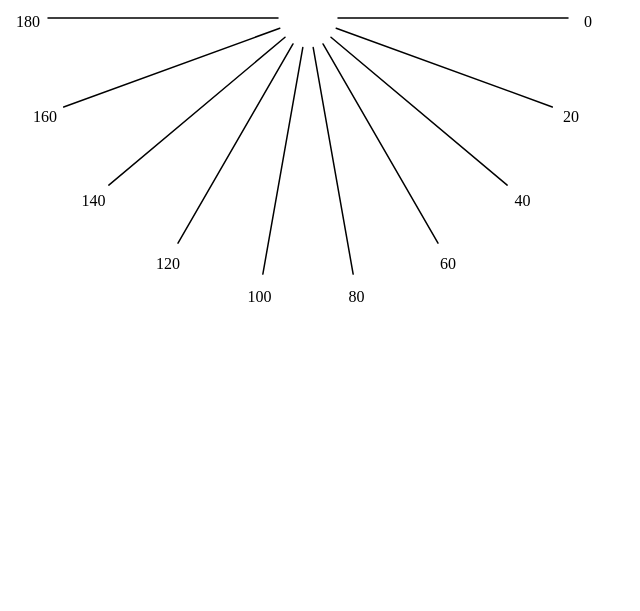
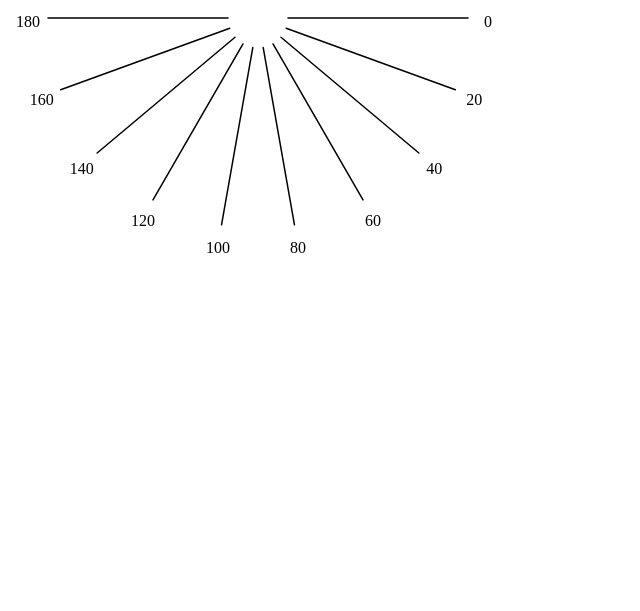
Before and after one commit to night-beaver/angled-peggle-aimer, a website: page index.html in a window 1280 px wide. Shown: the whole page, without its empty margins (0-640 px from the left). Drawn offline with Linux system fonts and the light colour scheme.

Commit message:
fixed some issues when creating a new element programatically

```diff
--- a/PeggleAimer.js
+++ b/PeggleAimer.js
@@ -1,4 +1,3 @@
-"use strict";
 function deg2rad(deg) {
     return deg * (Math.PI / 180);
 }
@@ -57,11 +56,11 @@ class Vec2D {
         return new Vec2D(x, y);
     }
 }
-class PeggleAimerElement extends HTMLElement {
+export default class PeggleAimerElement extends HTMLElement {
     svg = document.createElementNS('http://www.w3.org/2000/svg', 'svg');
     baseGroup = document.createElementNS('http://www.w3.org/2000/svg', 'g');
     handGroup = document.createElementNS('http://www.w3.org/2000/svg', 'g');
-    _width = 500;
+    _width = 0;
     get width() {
         return this._width;
     }
@@ -75,7 +74,7 @@ class PeggleAimerElement extends HTMLElement {
         this.svg.setAttribute('width', `${this.width}`);
         this.addDial();
     }
-    _height = 500;
+    _height = 0;
     get height() {
         return this._height;
     }
@@ -155,13 +154,14 @@ class PeggleAimerElement extends HTMLElement {
     };
     constructor() {
         super();
+    }
+    connectedCallback() {
+        this.width = 500;
+        this.height = 500;
         this.appendChild(this.svg);
         this.svg.appendChild(this.baseGroup);
         this.svg.appendChild(this.handGroup);
-        this.width = 500;
-        this.height = 500;
         this.style.display = 'block';
-        console.log(this.svg.viewportElement);
         this.addDial();
         this.checkAttributes();
         this.observer.observe(this, { attributes: true });
--- a/index.html
+++ b/index.html
@@ -7,6 +7,6 @@
         <script src="PeggleAimer.js" type="module"></script>
     </head>
     <body>
-        <peggle-aimer width="600" height="600" mouse></peggle-aimer>
+        <peggle-aimer mouse></peggle-aimer>
     </body>
 </html>
```
Also changed, not shown: PeggleAimer.ts (+7 -6 lines).
